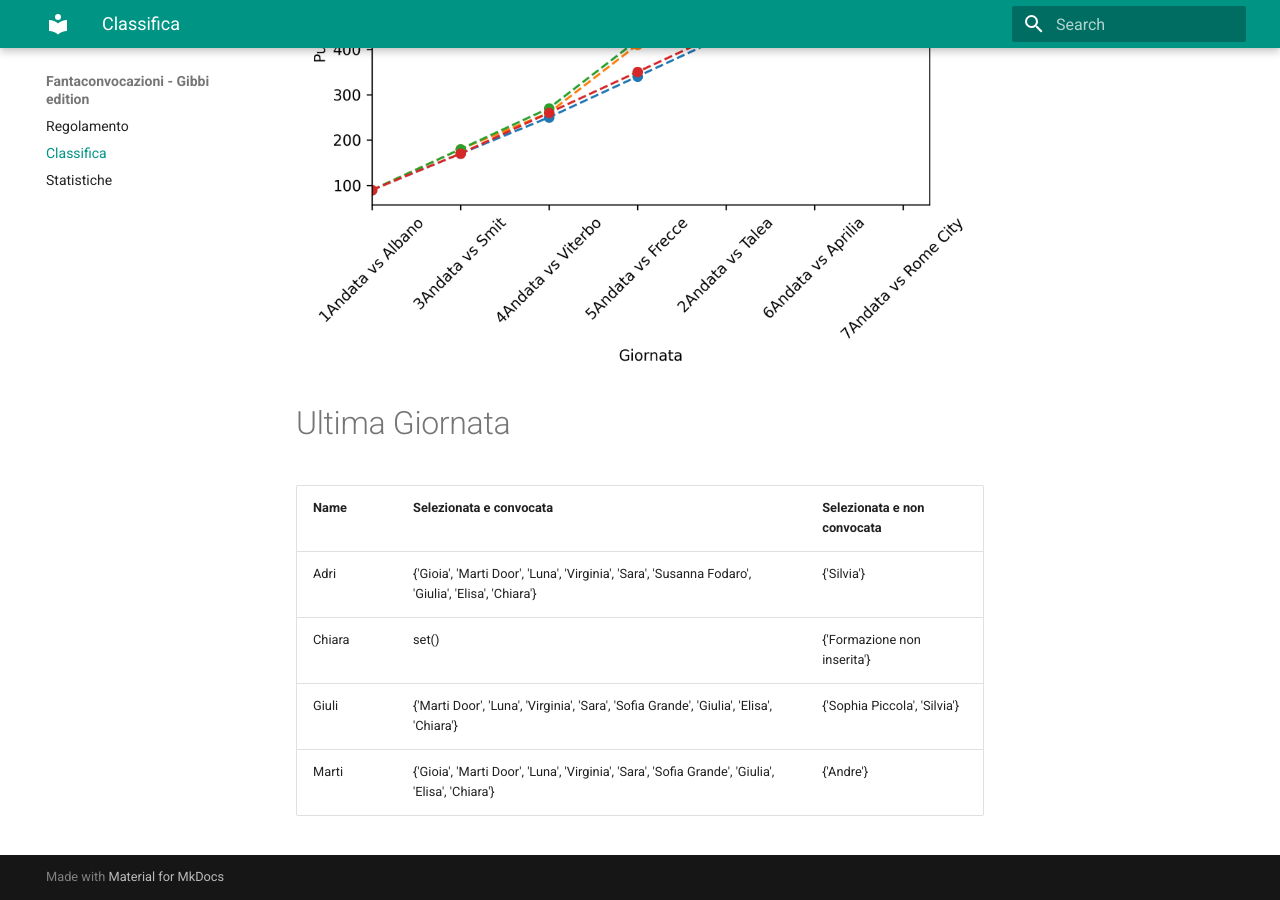
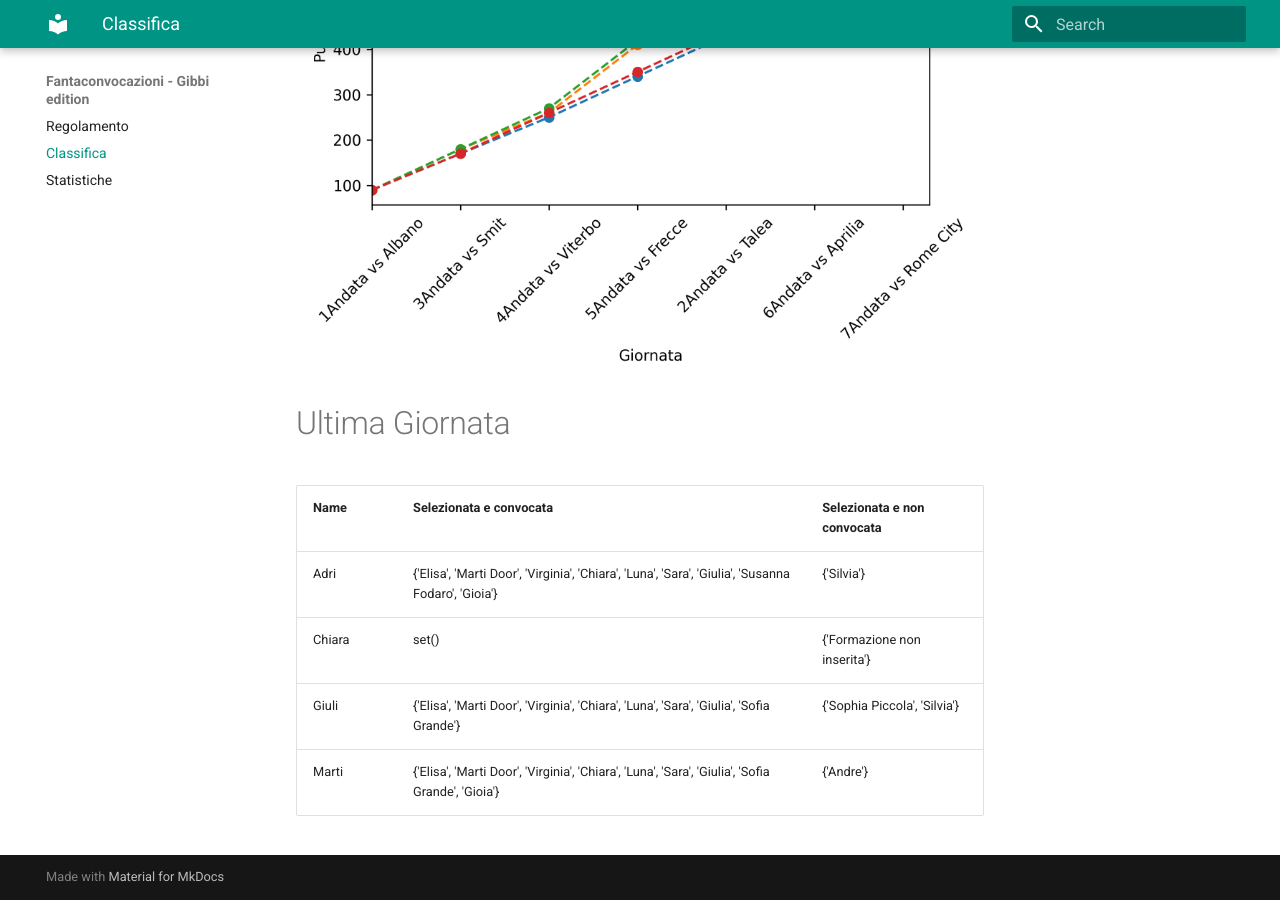
Before and after one commit to martinig94/fantagibbi, an MkDocs documentation site: the page built from docs/Classifica.md, in a window 1280 px wide and 900 px high, scrolled down 699 px. Built offline with MkDocs 1.6.1 and Material for MkDocs 9.7.7, drawn with Linux system fonts in a browser that asks for light colours.

Commit message:
Auto-update from main.py

```diff
--- a/docs/Classifica.md
+++ b/docs/Classifica.md
@@ -17,8 +17,8 @@
 <!-- START_TABLE CORRECT -->
 | Name   | Selezionata e convocata                                                                            | Selezionata e non convocata   |
 |:-------|:---------------------------------------------------------------------------------------------------|:------------------------------|
-| Adri   | {'Gioia', 'Marti Door', 'Luna', 'Virginia', 'Sara', 'Susanna Fodaro', 'Giulia', 'Elisa', 'Chiara'} | {'Silvia'}                    |
+| Adri   | {'Elisa', 'Marti Door', 'Virginia', 'Chiara', 'Luna', 'Sara', 'Giulia', 'Susanna Fodaro', 'Gioia'} | {'Silvia'}                    |
 | Chiara | set()                                                                                              | {'Formazione non inserita'}   |
-| Giuli  | {'Marti Door', 'Luna', 'Virginia', 'Sara', 'Sofia Grande', 'Giulia', 'Elisa', 'Chiara'}            | {'Sophia Piccola', 'Silvia'}  |
-| Marti  | {'Gioia', 'Marti Door', 'Luna', 'Virginia', 'Sara', 'Sofia Grande', 'Giulia', 'Elisa', 'Chiara'}   | {'Andre'}                     |
+| Giuli  | {'Elisa', 'Marti Door', 'Virginia', 'Chiara', 'Luna', 'Sara', 'Giulia', 'Sofia Grande'}            | {'Sophia Piccola', 'Silvia'}  |
+| Marti  | {'Elisa', 'Marti Door', 'Virginia', 'Chiara', 'Luna', 'Sara', 'Giulia', 'Sofia Grande', 'Gioia'}   | {'Andre'}                     |
 <!-- END_TABLE CORRECT -->
```
